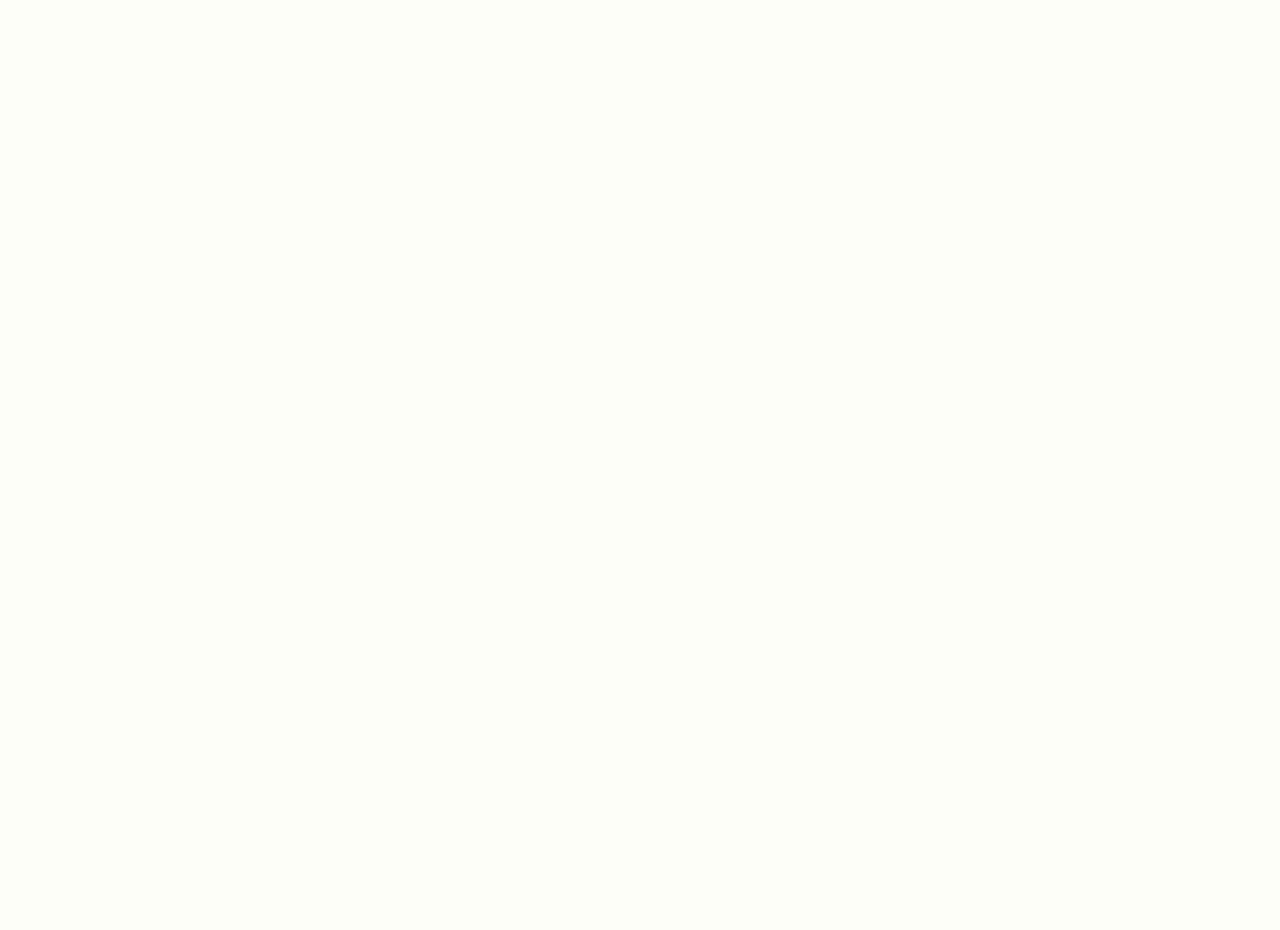
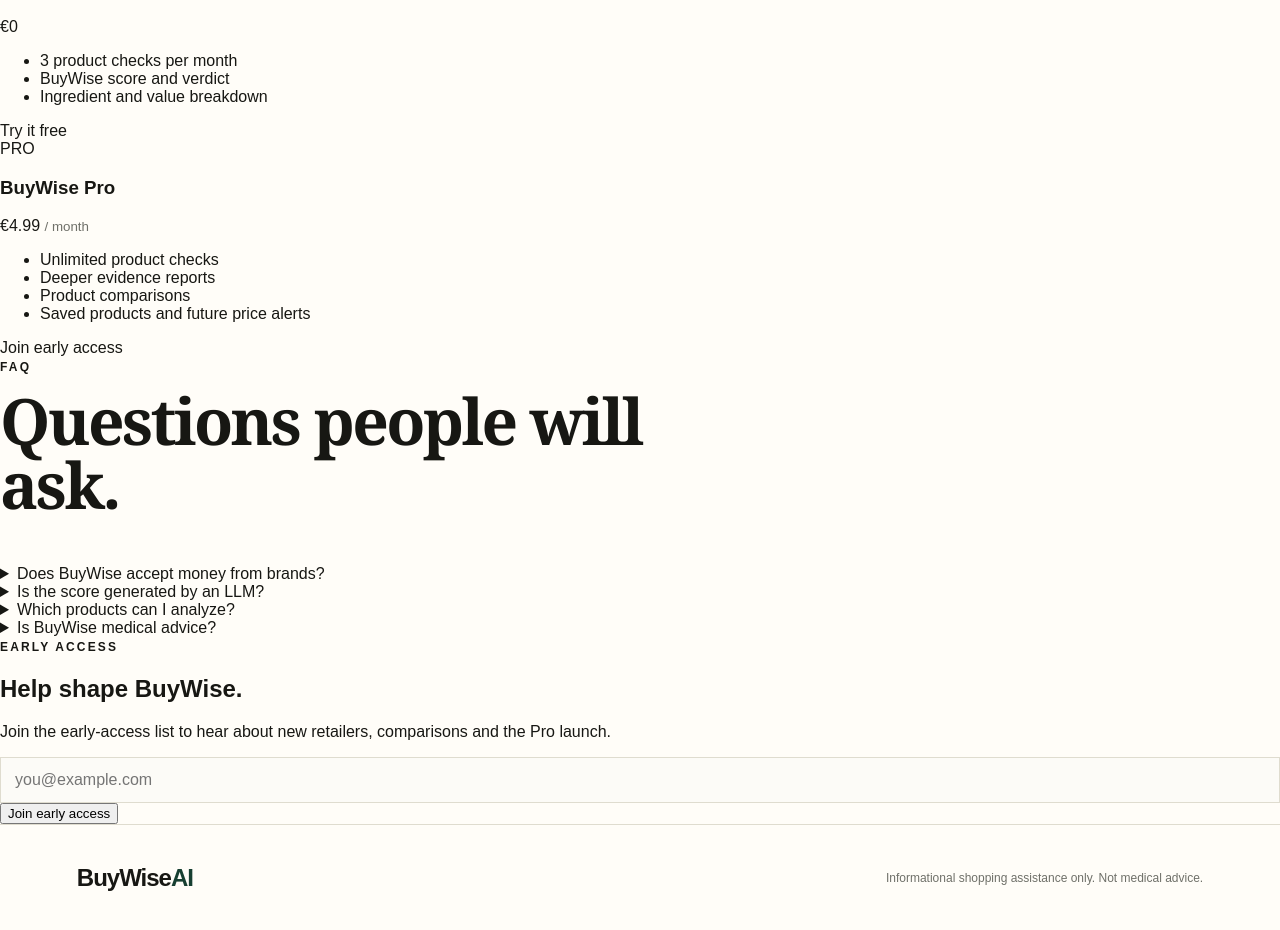
Before and after one commit to GhinwaFAKIH/buywise-ai, a Next.js app in the folder frontend/: page / in a window 1280 px wide. Shown: the part 2768-3698 px from the top of the page. Before the commit the page ends 2570 px from the top, so only its background shows below. Built offline with nearby package versions, Linux system fonts and the light colour scheme; no server answers.

Commit message:
Add pricing FAQ and early access sections

```diff
--- a/frontend/app/page.js
+++ b/frontend/app/page.js
@@ -30,6 +30,9 @@ export default function Home() {
   const [showManual, setShowManual] = useState(false);
   const [loading, setLoading] = useState(false);
   const [error, setError] = useState("");
+  const [waitlistEmail, setWaitlistEmail] = useState("");
+  const [waitlistMessage, setWaitlistMessage] = useState("");
+  const [waitlistLoading, setWaitlistLoading] = useState(false);
 
   function updateField(event) {
     const { name, value } = event.target;
@@ -130,6 +133,30 @@ export default function Home() {
       setError(err.message || "Could not extract this product page.");
     } finally {
       setExtracting(false);
+    }
+  }
+
+  async function joinWaitlist(event) {
+    event.preventDefault();
+    setWaitlistLoading(true);
+    setWaitlistMessage("");
+
+    try {
+      const response = await fetch(`${API_URL}/waitlist`, {
+        method: "POST",
+        headers: { "Content-Type": "application/json" },
+        body: JSON.stringify({ email: waitlistEmail }),
+      });
+
+      const data = await response.json();
+      if (!response.ok) throw new Error("Could not join the waitlist.");
+
+      setWaitlistMessage(data.message || "You're on the list.");
+      setWaitlistEmail("");
+    } catch (err) {
+      setWaitlistMessage("Could not save your email right now. Please try again.");
+    } finally {
+      setWaitlistLoading(false);
     }
   }
 
@@ -384,6 +411,89 @@ export default function Home() {
         </div>
       </section>
 
+      <section className="pricingSection" id="pricing">
+        <div className="sectionHeading">
+          <span>PRICING</span>
+          <h2>Start free. Upgrade when you need more.</h2>
+          <p>Simple pricing for shoppers who want better decisions without endless research.</p>
+        </div>
+
+        <div className="pricingGrid">
+          <div className="priceCard">
+            <span className="priceTag">FREE</span>
+            <h3>Try BuyWise</h3>
+            <div className="price">€0</div>
+            <ul>
+              <li>3 product checks per month</li>
+              <li>BuyWise score and verdict</li>
+              <li>Ingredient and value breakdown</li>
+            </ul>
+            <a className="priceButton" href="#analyze">Try it free</a>
+          </div>
+
+          <div className="priceCard featuredPrice">
+            <span className="priceTag">PRO</span>
+            <h3>BuyWise Pro</h3>
+            <div className="price">€4.99 <small>/ month</small></div>
+            <ul>
+              <li>Unlimited product checks</li>
+              <li>Deeper evidence reports</li>
+              <li>Product comparisons</li>
+              <li>Saved products and future price alerts</li>
+            </ul>
+            <a className="priceButton" href="#waitlist">Join early access</a>
+          </div>
+        </div>
+      </section>
+
+      <section className="faqSection">
+        <div className="sectionHeading">
+          <span>FAQ</span>
+          <h2>Questions people will ask.</h2>
+        </div>
+
+        <div className="faqList">
+          <details>
+            <summary>Does BuyWise accept money from brands?</summary>
+            <p>No sponsored ranking is used in the score. If affiliate links are added later, they should never change the product score.</p>
+          </details>
+          <details>
+            <summary>Is the score generated by an LLM?</summary>
+            <p>No. The V1 score is calculated from defined rules for ingredients, evidence, value and reviews. Generative AI may be used later to explain the result in plain language.</p>
+          </details>
+          <details>
+            <summary>Which products can I analyze?</summary>
+            <p>The first version focuses on skincare. Sephora France has dedicated extraction support, with generic extraction used for other product pages.</p>
+          </details>
+          <details>
+            <summary>Is BuyWise medical advice?</summary>
+            <p>No. BuyWise is a shopping and product-information tool, not a substitute for professional medical or dermatological advice.</p>
+          </details>
+        </div>
+      </section>
+
+      <section className="waitlistSection" id="waitlist">
+        <div>
+          <span className="eyebrow">EARLY ACCESS</span>
+          <h2>Help shape BuyWise.</h2>
+          <p>Join the early-access list to hear about new retailers, comparisons and the Pro launch.</p>
+        </div>
+
+        <form className="waitlistForm" onSubmit={joinWaitlist}>
+          <input
+            type="email"
+            placeholder="you@example.com"
+            value={waitlistEmail}
+            onChange={(event) => setWaitlistEmail(event.target.value)}
+            required
+          />
+          <button type="submit" disabled={waitlistLoading}>
+            {waitlistLoading ? "Joining..." : "Join early access"}
+          </button>
+          {waitlistMessage && <p>{waitlistMessage}</p>}
+        </form>
+      </section>
+
       <footer>
         <div className="logo">BuyWise<span>AI</span></div>
         <p>Informational shopping assistance only. Not medical advice.</p>
```
